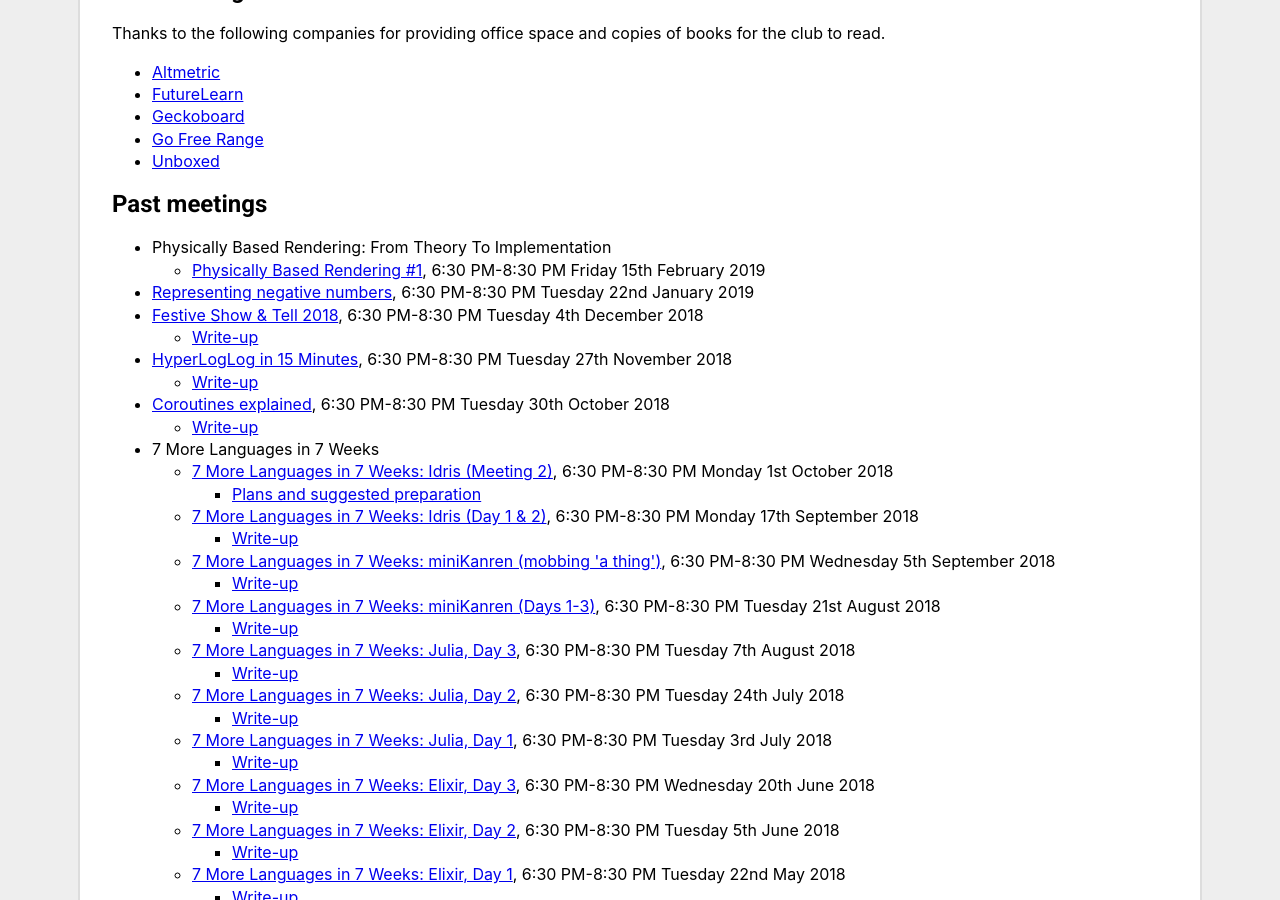
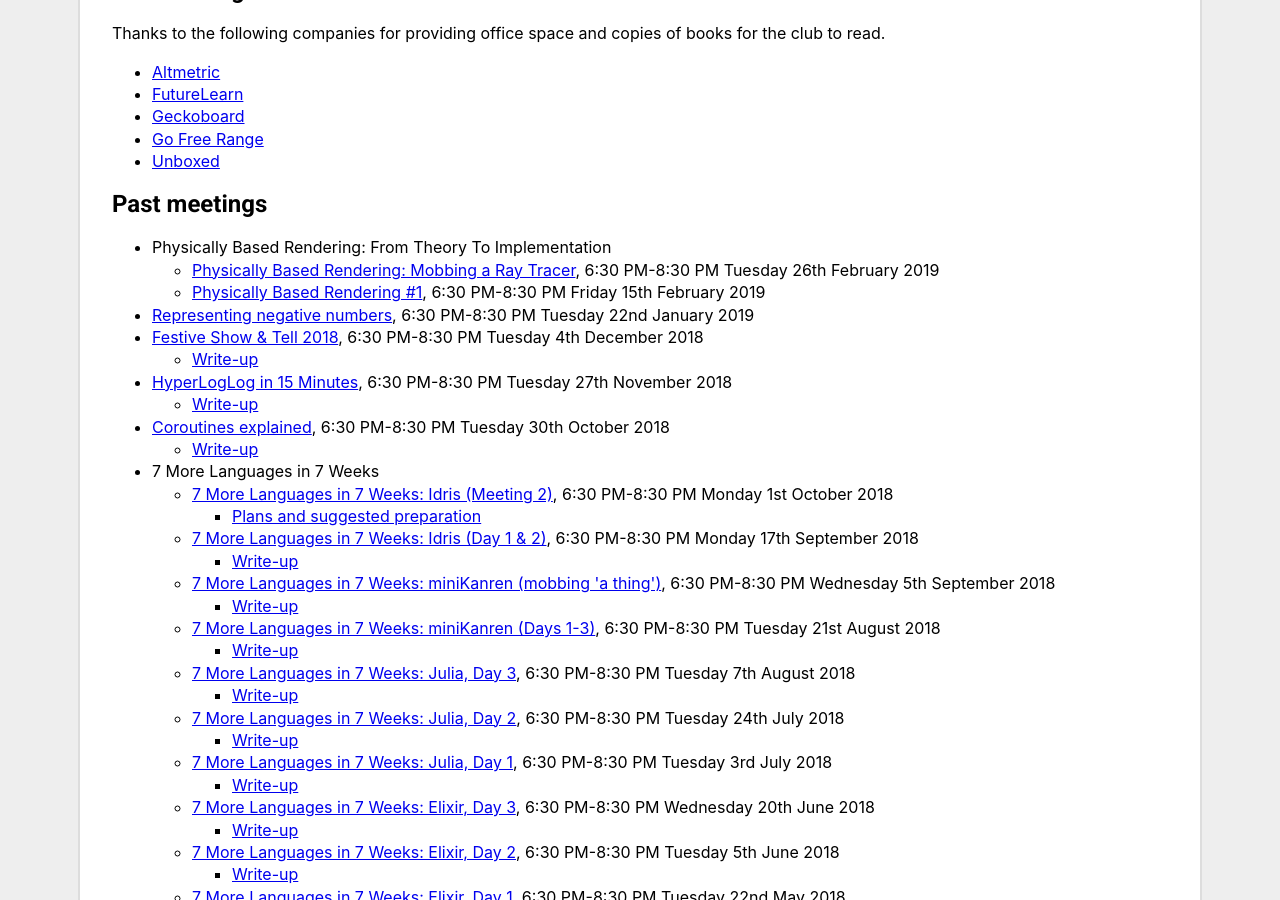
Before and after one commit to computationclub/computationclub.github.io, a Jekyll site: the page built from index.html, in a window 1280 px wide and 900 px high, scrolled down 1706 px. Built offline with Jekyll 4.4.1, drawn with Linux system fonts in a browser that asks for light colours.

Commit message:
Add the next Physically Based Rendering meeting

```diff
--- a/_data/meetings.yml
+++ b/_data/meetings.yml
@@ -1,3 +1,8 @@
+- date: 2019-02-26
+  title: "Physically Based Rendering: Mobbing a Ray Tracer"
+  book: "Physically Based Rendering: From Theory To Implementation"
+  url: https://attending.io/events/computation-club-physically-based-rendering-mobbing-a-ray-tracer
+
 - date: 2019-02-15
   title: "Physically Based Rendering #1"
   book: "Physically Based Rendering: From Theory To Implementation"
```
